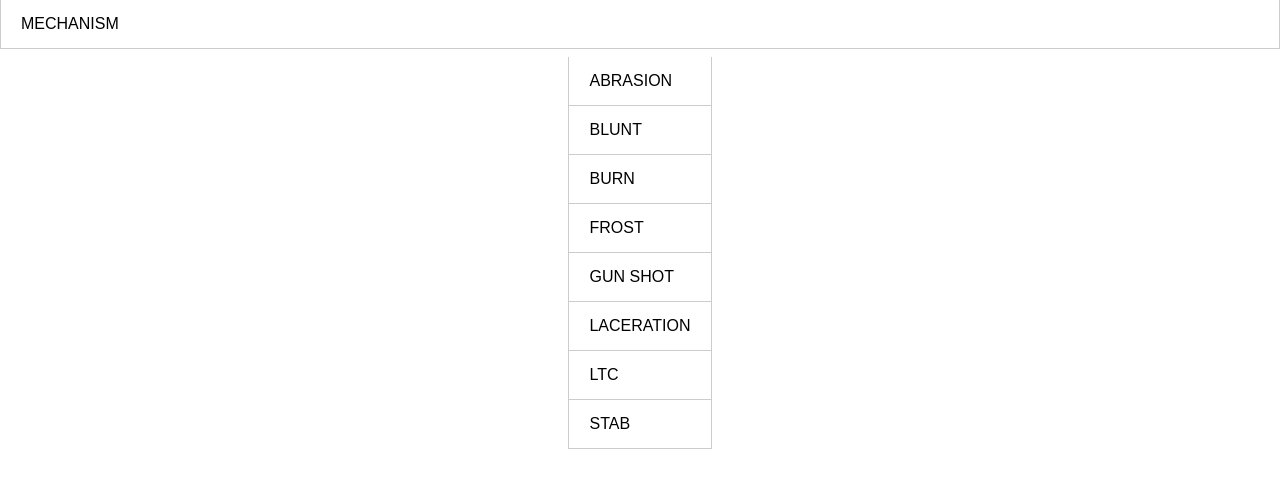
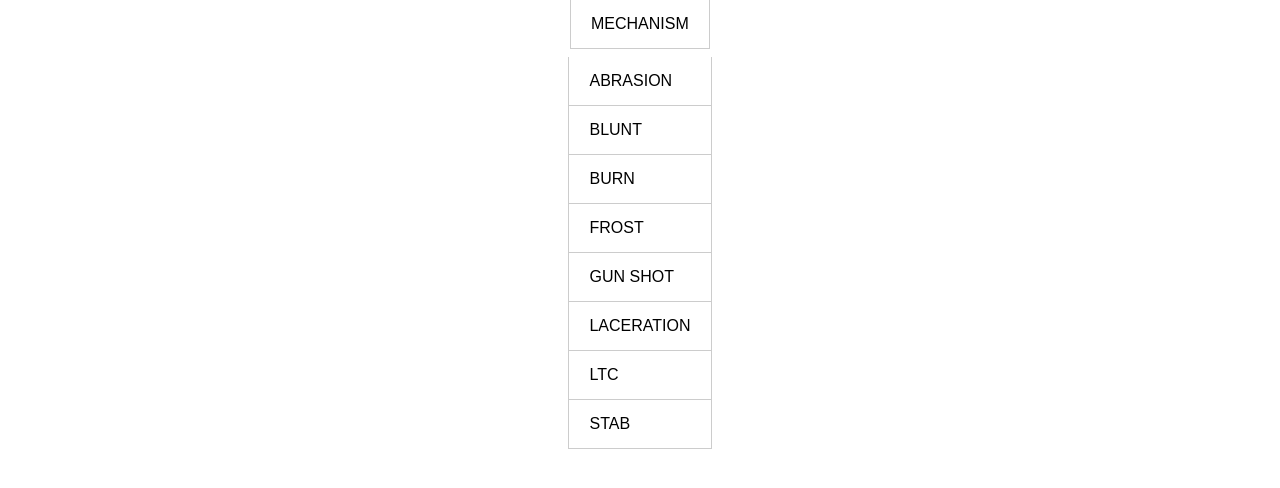
Before and after one commit to RafCas88/trauma_app, a React (Create React App) app: page / in a window 1280 px wide. Both pictures are taken after a click on the button "MECHANISM". Shown: the top 488 px of the page. Built offline with nearby package versions, Linux system fonts and the light colour scheme.

Commit message:
working on highlited values

```diff
--- a/package.json
+++ b/package.json
@@ -9,6 +9,7 @@
     "react": "^16.13.1",
     "react-dom": "^16.13.1",
     "react-scripts": "3.4.1",
+    "react-select": "^3.1.0",
     "reactjs-popup": "^1.5.0"
   },
   "scripts": {
--- a/src/App.css
+++ b/src/App.css
@@ -55,3 +55,9 @@ button {
    border-left: 1px solid #ccc;
    border-right: 1px solid #ccc;
 }
+
+.container {
+  max-width: 140px;
+  width: 100%;
+  margin: auto;
+}
--- a/src/Display.js
+++ b/src/Display.js
@@ -1,22 +1,21 @@
 import React from 'react';
 import Popup from "reactjs-popup";
 
-function Display ({ title, items = [], multiSelect = false }) {
-// const [selection, setSelection] = useState([]);
+function Display ({ items }) {
+
+  function handleOnClick(item) {}
 
 
-function handleOnClick(item) {}
 
   return (
     <div className='injury-box'>
     <Popup trigger={<button> MECHANISM</button>} position="bottom center">
     <div>
     {items.map(item => (
-             <div className="dd-list-item" key={item.id}>
-              <button type="button" onClick={() => handleOnClick(item)}>
+      <button key={item.id} type="button" onClick={() => handleOnClick(item)}>
       <span>{item.value}</span>
       </button>
-</div>
+
     ))}
 
     </div>
@@ -29,4 +28,7 @@ return (
 
 
 
+
+
+
 export default Display;
```
Also changed, not shown: 1 other file (tests, documents, lock files or other folders). Lines whose indentation alone changed are shown as unchanged.
